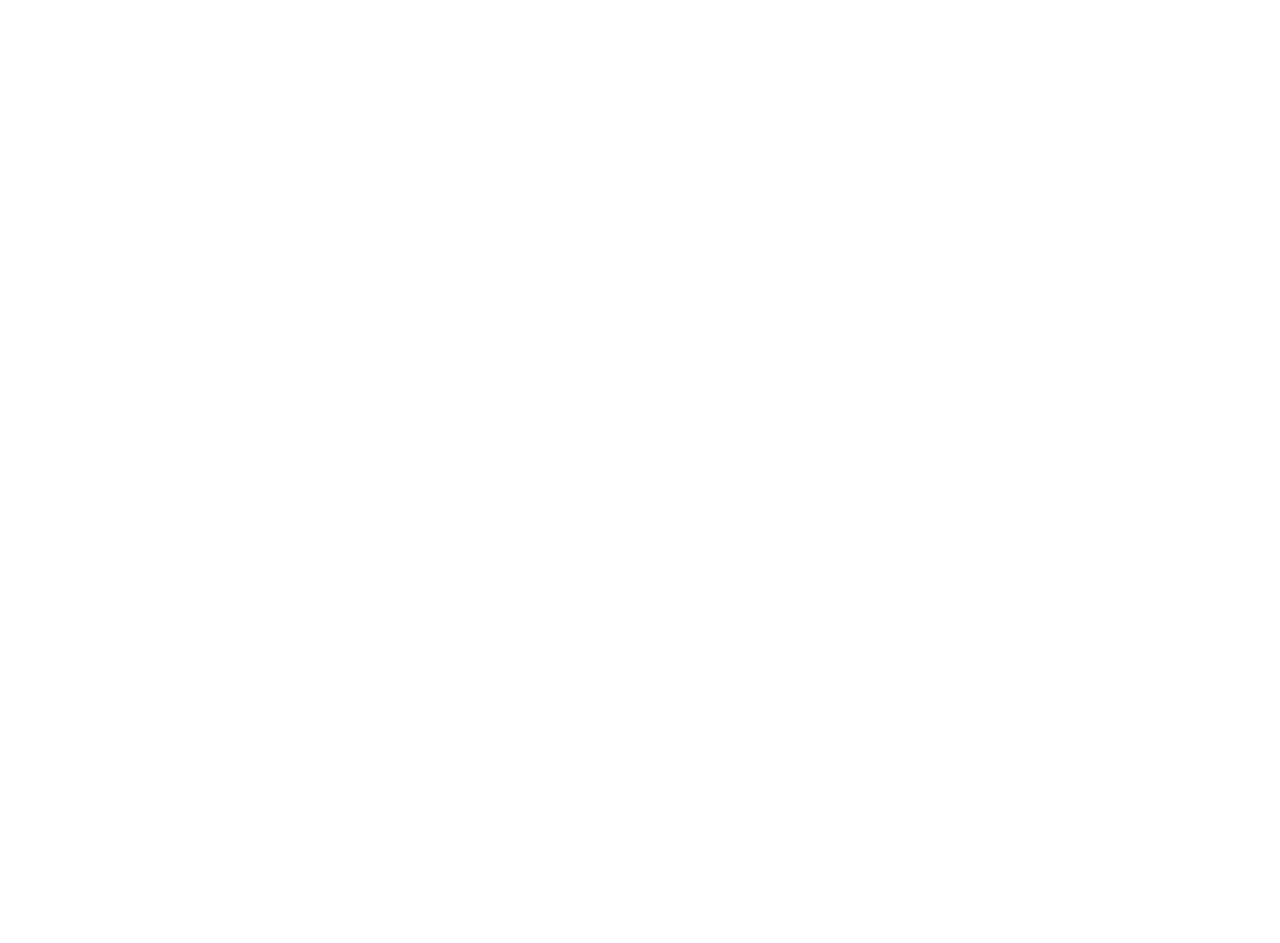
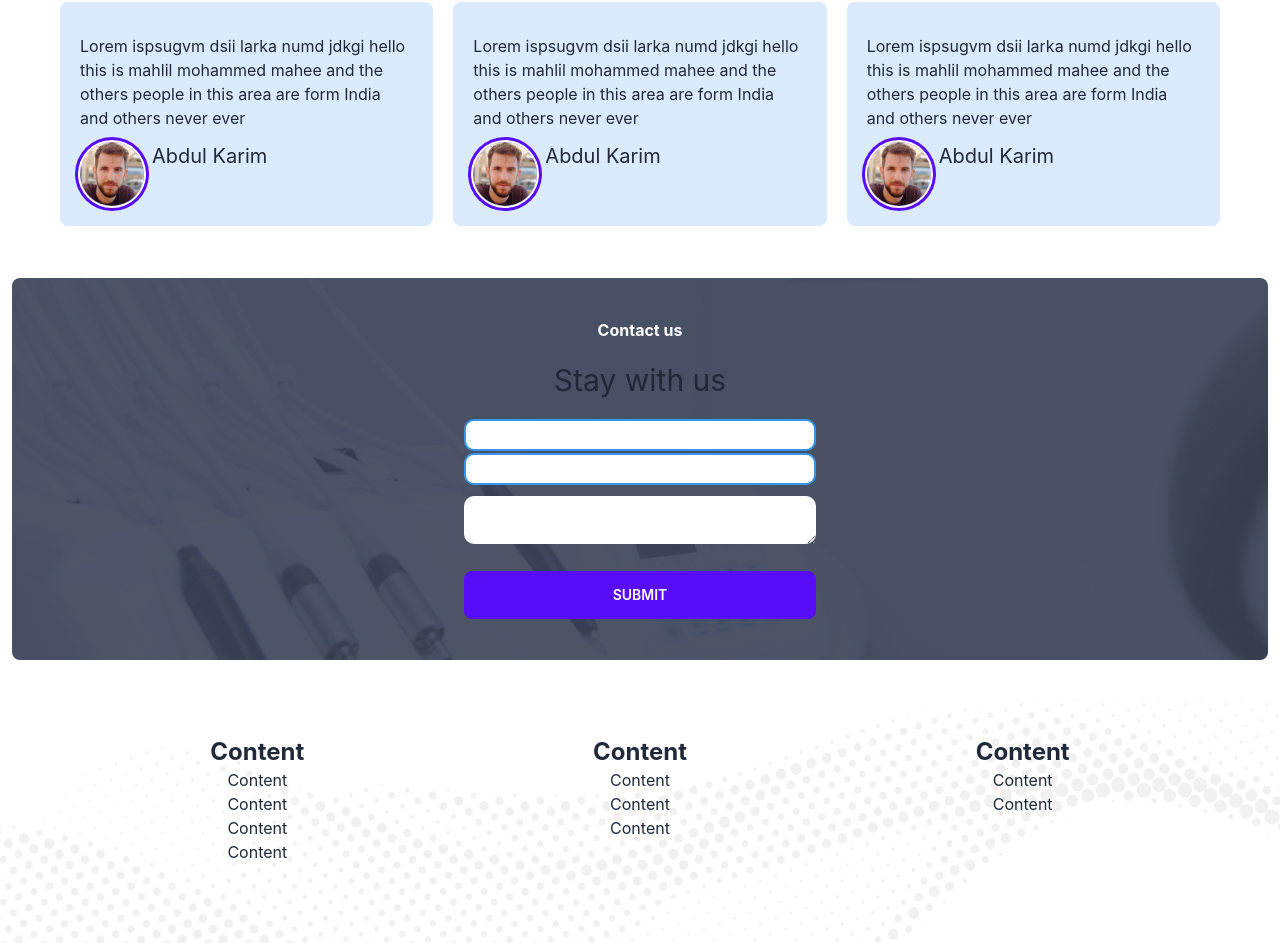
Before and after one commit to mahlilmahee/psychic-doctor01, a React (Create React App) app: page / in a window 1280 px wide. Shown: the part 2872-3815 px from the top of the page. Before the commit the page ends 2696 px from the top, so only its background shows below. Built offline with nearby package versions, Linux system fonts and the light colour scheme.

Commit message:
homepagefinished

```diff
--- a/package.json
+++ b/package.json
@@ -9,6 +9,7 @@
     "daisyui": "^2.24.0",
     "react": "^18.2.0",
     "react-dom": "^18.2.0",
+    "react-hook-form": "^7.34.2",
     "react-router-dom": "^6.3.0",
     "react-scripts": "5.0.1",
     "web-vitals": "^2.1.4"
--- /dev/null
+++ b/src/pages/Home/Contactpage.css
@@ -0,0 +1,21 @@
+.contact{
+    background-image: url('../../assets/images/appointment.png')
+}
+input{
+     color:red;
+     border: rgb(56, 149, 236) 2px solid;
+     margin-bottom: 1px;
+     margin-top: 1px;
+     border-radius:10px;
+     text:black;
+     width:30%;
+     padding:2px
+}
+textarea{
+    width:30%;
+    height:40%;
+    margin-top: 10px;
+    margin-bottom: 20px;
+    border-radius:10px;
+
+}
--- /dev/null
+++ b/src/pages/Home/Contactpage.js
@@ -0,0 +1,24 @@
+import React from 'react';
+import './Contactpage.css';
+// import React from "react";
+import { useForm } from "react-hook-form";
+const Contactpage = () => {
+    const { register, handleSubmit } = useForm();
+  const onSubmit = data => console.log(data);
+    return (
+        <div class='p-10 contact m-3 rounded-lg'>
+            <p class='font-bold text-white'>Contact us</p>
+            <p class='text-3xl my-5'>Stay with us </p>
+             <form onSubmit={handleSubmit(onSubmit)}>
+      {/* <input class='bg-blue' {...register("firstName")} /> <br/> */}
+      <input label="first name" {...register("firstName")} /><br/>
+      <input {...register("firstName")} /><br/>
+      {/* <input {...register("firstName")} /><br/> */}
+      <textarea  {...register("firstName")} /><br/>
+      <input type="submit" class='btn btn-primary ' /><br/>
+    </form>
+        </div>
+    );
+};
+
+export default Contactpage;
--- /dev/null
+++ b/src/pages/Home/Footer.css
@@ -0,0 +1,8 @@
+.foott{
+    background-color: white;
+    background-image:url("../../assets/images/footer.png");
+    background-size: auto 100%;
+    /* background-repeat: repeat; */
+    background-position:center center;
+    background-size: cover;
+}
--- a/src/pages/Home/Footer.js
+++ b/src/pages/Home/Footer.js
@@ -1,10 +1,36 @@
 import React from 'react';
-
+import './Footer.css';
 const Footer = () => {
     return (
-        <div>
-            <h2>This is footer</h2>
+       <div class='foott'>
+
+        <div class=' m-10 foot grid lg:grid-cols-3 gap-5 p-9 rounded-lg'>
+           <div>
+            <p class='text-2xl font-bold'> Content </p>
+            <p> Content </p>
+            <p> Content </p>
+            <p> Content </p>
+            <p> Content </p>
+            </div>
+           <div>
+           <p class='text-2xl font-bold'> Content </p>
+
+            <p>Content</p>
+            <p>Content</p>
+            <p>Content</p>
+           </div>
+           <div>
+           <p class='text-2xl font-bold'> Content </p>
+
+           <p> Content </p>
+           {/* <p> Content </p> */}
+             <p> Content </p>
+           </div>
         </div>
+
+c# copyright act has been restricted by the owner.2022
+
+       </div>
     );
 };
 
--- /dev/null
+++ b/src/pages/Home/Quote.js
@@ -0,0 +1,18 @@
+import React from 'react';
+import quota from '../../assets/icons/quote.svg'
+const Quote = () => {
+    return (
+        <div class="my-10 mx-10 flex flex-row-reverse justify-between">
+            {/* <p class='text-3xl'>What our patient says </p> */}
+
+        <img width='10%' src={quota} alt=""/>
+
+       <div class='text-left '>
+        <p class='text-blue-600 font-bold'>Tesimonial </p>
+       <p class='text-3xl'>What our patient says </p>
+       </div>
+        </div>
+    );
+};
+
+export default Quote;
--- a/src/pages/Home/Shared/Home.js
+++ b/src/pages/Home/Shared/Home.js
@@ -1,7 +1,11 @@
 import React from 'react';
 import Backgroundima from '../Backgroundima';
 import Banner from '../Banner';
+import Contactpage from '../Contactpage';
+import Footer from '../Footer';
 import Info from '../Info';
+import Quote from '../Quote';
+import Testimonial from '../Testimonial';
 // import Doctorman from './Doctorman';
 import Bigservice from './Service/Bigservice';
 import ServiceCard from './Service/ServiceCard';
@@ -16,6 +20,11 @@ const Home = () => {
            <ServiceCard></ServiceCard>
            <Bigservice></Bigservice>
           <Backgroundima></Backgroundima>
+          <Quote></Quote>
+          <Testimonial></Testimonial>
+          <Contactpage></Contactpage>
+          <Footer></Footer>
+
         </div>
     );
 };
--- /dev/null
+++ b/src/pages/Home/Testimonial.js
@@ -0,0 +1,14 @@
+import React from 'react';
+import TestimonialCard from './TestimonialCard';
+
+const Testimonial = () => {
+    return (
+        <div class=' mx-5 p-10 grid grid-rows-1 lg:grid-cols-3 items-center gap-5'>
+            <TestimonialCard></TestimonialCard>
+            <TestimonialCard></TestimonialCard>
+            <TestimonialCard></TestimonialCard>
+        </div>
+    );
+};
+
+export default Testimonial;
--- /dev/null
+++ b/src/pages/Home/TestimonialCard.js
@@ -0,0 +1,25 @@
+import React from 'react';
+import man from '../../assets/images/people1.png'
+const TestimonialCard = () => {
+    return (
+        <div class="bg-blue-100 p-5 rounded-lg text-left">
+            <div class='my-3'>
+                <p>
+                   Lorem ispsugvm dsii larka numd jdkgi hello this is mahlil mohammed mahee and the others people in this area are form India and others never ever
+                </p>
+
+            </div>
+            {/* the avatar section     */}
+            <div class='grid grid-cols-1 items-center justify-content-evenly '>
+            <div class="avatar">
+  <div class="w-16 rounded-full ring ring-primary ring-offset-base-100 ring-offset-2">
+    <img src={man} alt="manpicture"/>
+  </div>
+  <p class='text-xl mx-2'>Abdul Karim </p>
+</div>
+            </div>
+        </div>
+    );
+};
+
+export default TestimonialCard;
```
Also changed, not shown: 1 other file (tests, documents, lock files or other folders).
